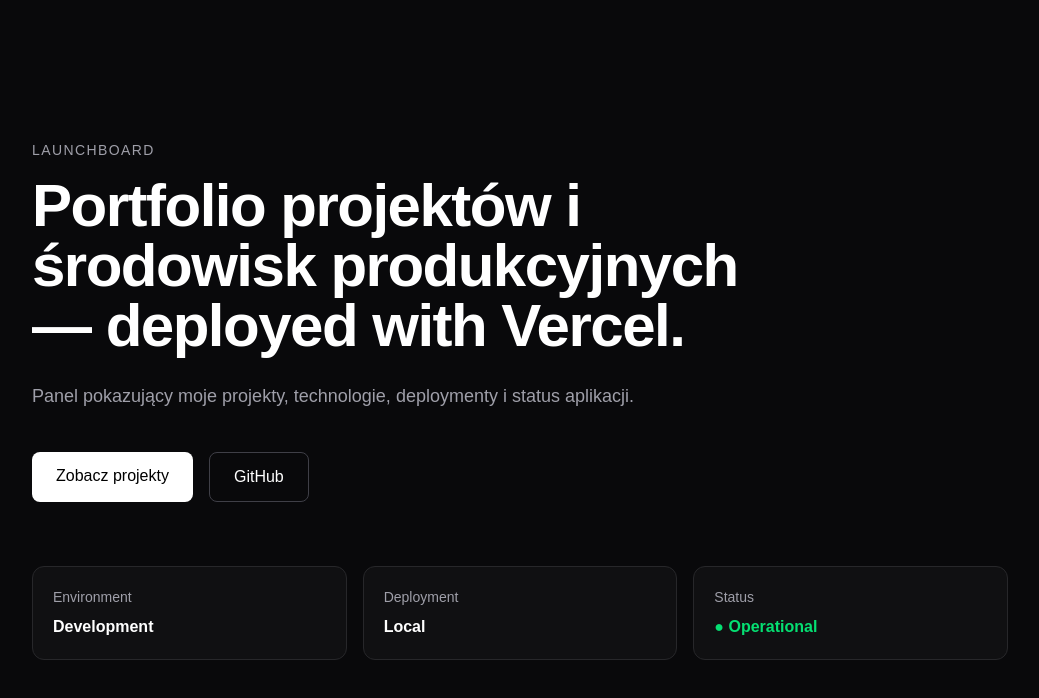
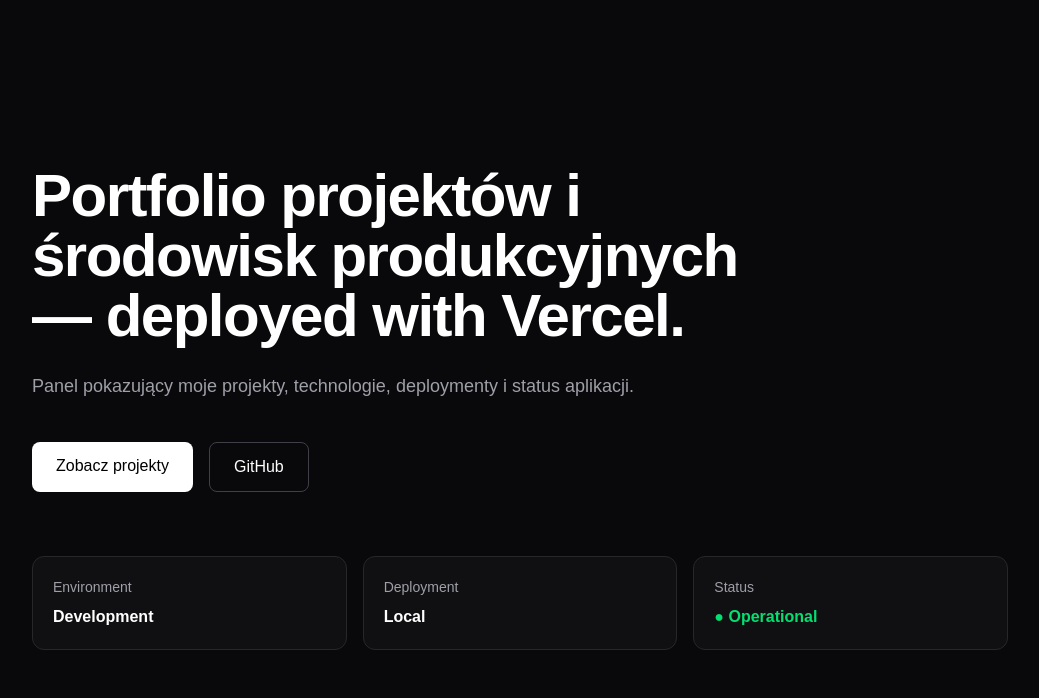
Before and after one commit to kacperprzepiorka02/launchboard, a Next.js app: page / in a window 1280 px wide. Shown: the top 698 px of the page, without its empty margins (120-1159 px from the left). Built offline with nearby package versions, Linux system fonts and the light colour scheme.

Commit message:
feat: use environment variable for app name

```diff
--- a/app/page.tsx
+++ b/app/page.tsx
@@ -4,7 +4,7 @@
     <main className="min-h-screen bg-zinc-950 text-white">
       <section className="mx-auto flex min-h-screen max-w-5xl flex-col justify-center px-6 py-16">
         <p className="mb-4 text-sm font-medium uppercase tracking-widest text-zinc-400">
-          LaunchBoard
+      {process.env.NEXT_PUBLIC_APP_NAME}
         </p>
 
         <h1 className="max-w-3xl text-5xl font-bold tracking-tight sm:text-6xl">
```
